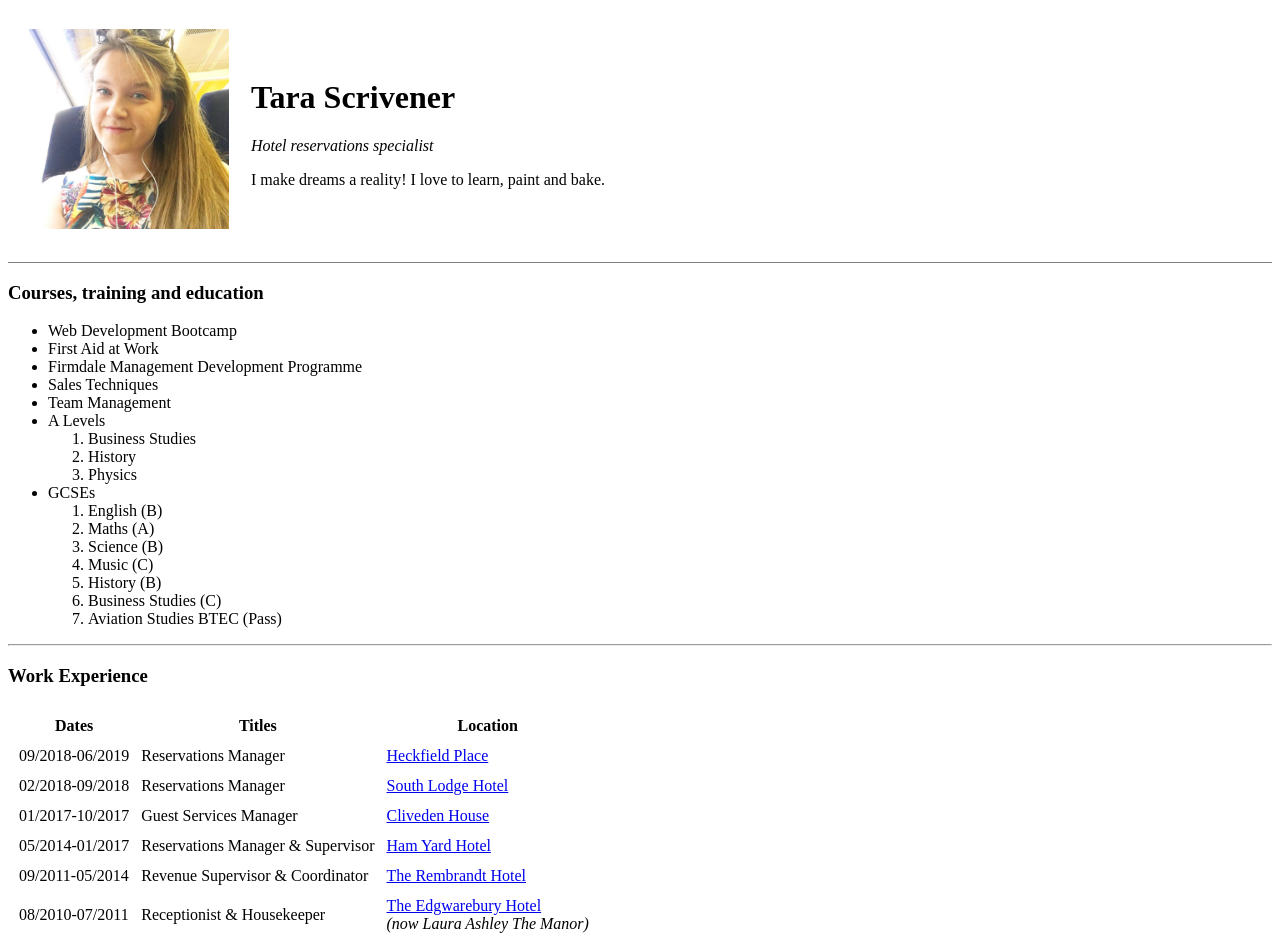
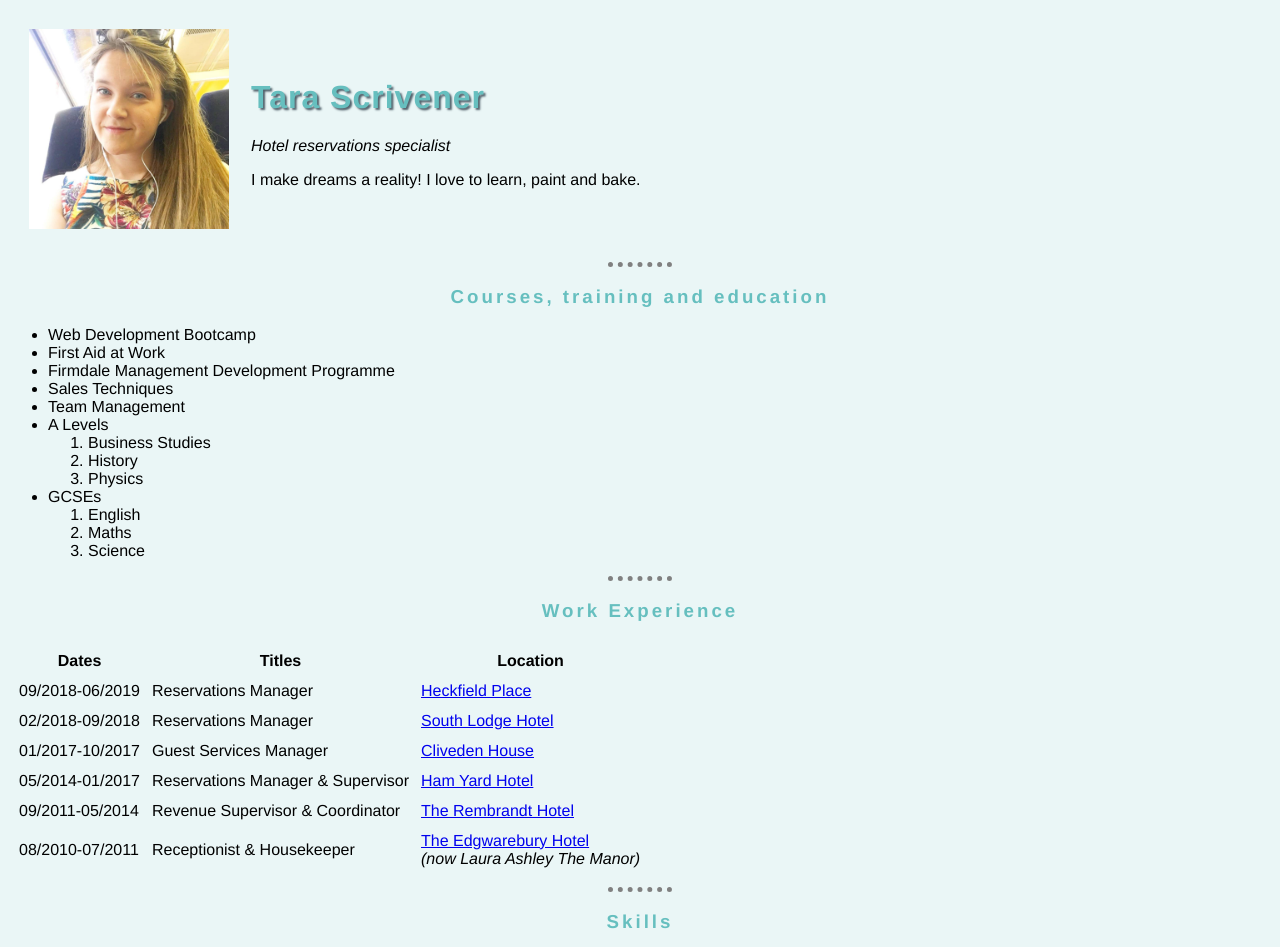
Before and after one commit to taaraawh/CV, a plain HTML site: page index.html in a window 1280 px wide. Shown: the top 947 px of the page. Drawn offline with Linux system fonts and the light colour scheme.

Commit message:
Updated files to reflect recent changes

```diff
--- /dev/null
+++ b/CSS/styles.css
@@ -0,0 +1,31 @@
+/**********************ELEMENT SELECTORS***********************/
+body {
+  background-color: #eaf6f6;
+  font-family: Helvetica;
+}
+
+hr {
+border-color: grey;
+border-style: none;
+border-top-style: dotted;
+border-width: 5px;
+width: 5%;
+}
+
+h1{
+font-family: Helvetica;
+color: #66bfbf;
+text-shadow: 2px 2px 2px #52616b;
+text-transform: capitalize;
+letter-spacing: 1px;
+}
+
+h3{
+  color: #66bfbf;
+  text-align: center;
+  letter-spacing: 3px;
+}
+
+/****************************CLASS SELECTORS**************************/
+
+/************************ID SELECTORS*************************/
--- a/index.html
+++ b/index.html
@@ -4,6 +4,7 @@
 <head>
   <meta charset="utf-8">
   <title>Tara's personal site</title>
+  <link rel="stylesheet" href="css/styles.css">
 </head>
 
 <body>
@@ -19,7 +20,7 @@
   </table>
 
 
-  <hr size=1 noshade>
+  <hr>
   <h3>Courses, training and education</h3>
   <ul>
     <li>Web Development Bootcamp</li>
@@ -35,13 +36,9 @@
     </ol>
     <li>GCSEs</li>
     <ol>
-      <li>English (B)</li>
-      <li>Maths (A)</li>
-      <li>Science (B)</li>
-      <li>Music (C)</li>
-      <li>History (B)</li>
-      <li>Business Studies (C)</li>
-      <li>Aviation Studies BTEC (Pass)</li>
+      <li>English</li>
+      <li>Maths</li>
+      <li>Science</li>
     </ol>
   </ul>
   <hr>
@@ -110,7 +107,6 @@
   <BR>
   <a href="Contact.html">Contact Me</a>
   <br>
-  <a href="https://web.stanford.edu/group/csp/cs21/htmlcheatsheet.pdf" download>Download cheatsheet</a>
 </body>
 
 </html>
```
Also changed, not shown: Contact.html (+1 -0 lines), Hobbies.html (+1 -13 lines).
